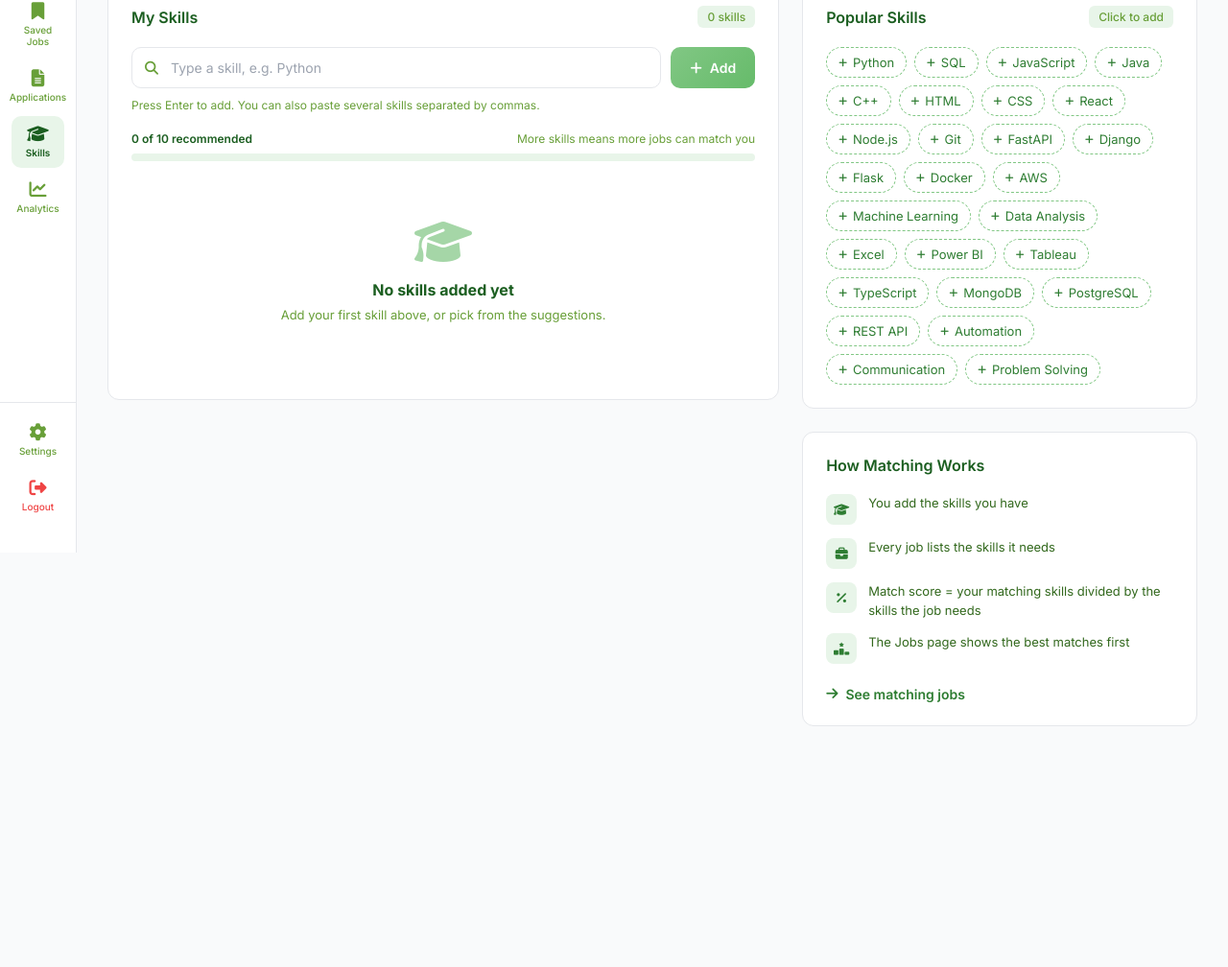
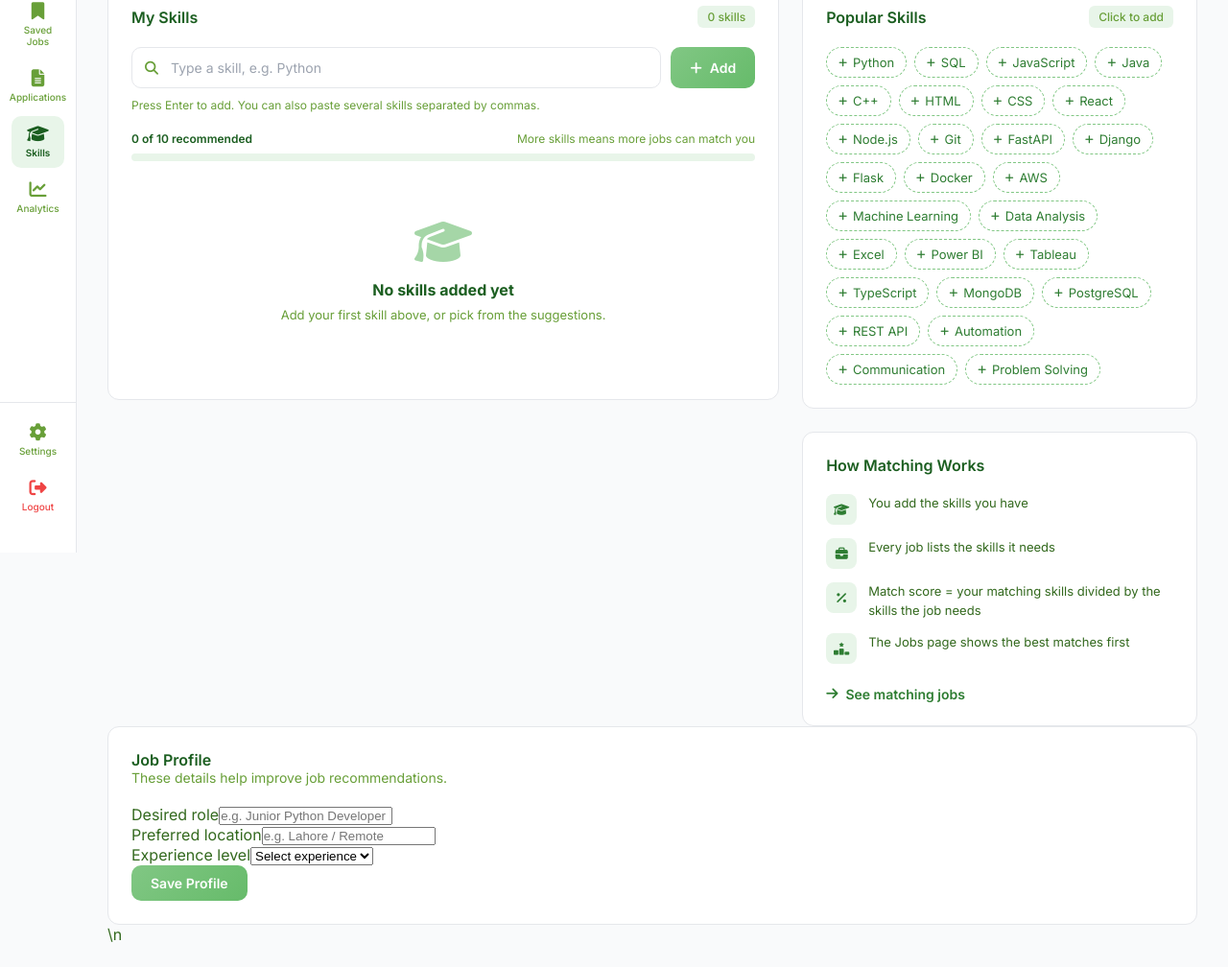
Before and after one commit to laiba-saghir/job-intelligence-platform, a plain HTML site: page frontend/pages/skills.html in a window 1280 px wide. Shown: the part 224-1232 px from the top of the page at 96% size. Before the commit the page ends 1005 px from the top, so only its background shows below. Drawn offline with nearby package versions, Linux system fonts and the light colour scheme; no server answers; sample sign-in values are in the browser's storage.

Commit message:
Add profile, notification preferences and API settings UI

```diff
--- a/frontend/pages/skills.html
+++ b/frontend/pages/skills.html
@@ -124,7 +124,7 @@
                                 class="sk-input"
                                 placeholder="Type a skill, e.g. Python"
                                 autocomplete="off"
-                                maxlength="60"
+                                maxlength="100"
                             >
                             <div class="sk-dropdown" id="skillDropdown" hidden></div>
                         </div>
@@ -213,7 +213,17 @@
                 </aside>
             </div>
 
-        </main>
+
+            <section class="card profile-card" id="profileCard">
+              <div class="card-header"><div><h2>Job Profile</h2><p class="page-subtitle">These details help improve job recommendations.</p></div></div>
+              <form id="profileForm" class="profile-form">
+                <div class="profile-field"><label for="profileRole">Desired role</label><input id="profileRole" name="desired_role" maxlength="100" placeholder="e.g. Junior Python Developer"></div>
+                <div class="profile-field"><label for="profileLocation">Preferred location</label><input id="profileLocation" name="location" maxlength="120" placeholder="e.g. Lahore / Remote"></div>
+                <div class="profile-field"><label for="profileExperience">Experience level</label><select id="profileExperience" name="experience_level"><option value="">Select experience</option><option value="student">Student</option><option value="entry">Entry level</option><option value="junior">Junior</option><option value="mid">Mid level</option><option value="senior">Senior</option></select></div>
+                <div class="profile-actions"><span id="profileStatus" role="status"></span><button class="btn-add" type="submit" id="saveProfileBtn">Save Profile</button></div>
+              </form>
+            </section>
+\n        </main>
     </div>
 
     <!-- Scripts -->
```
